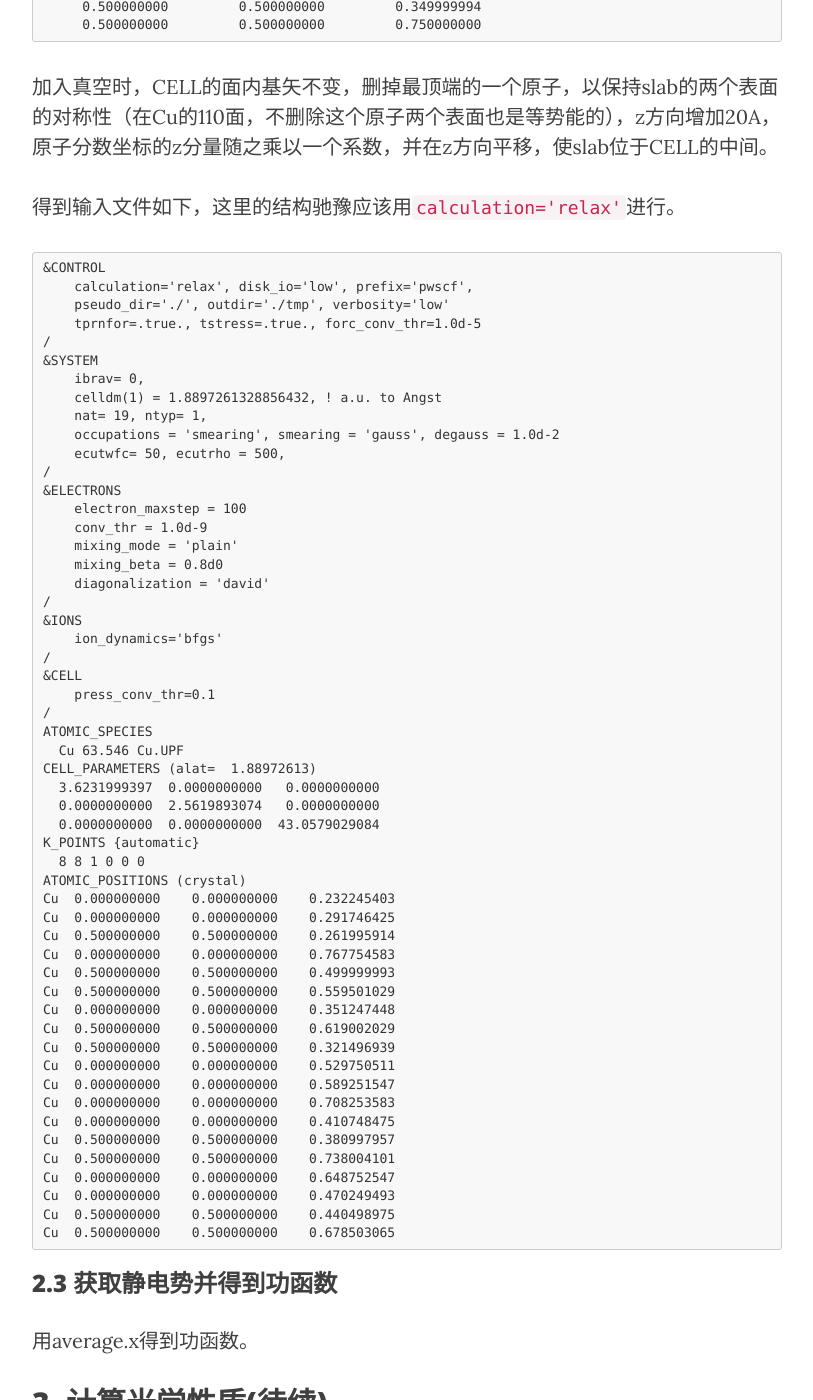
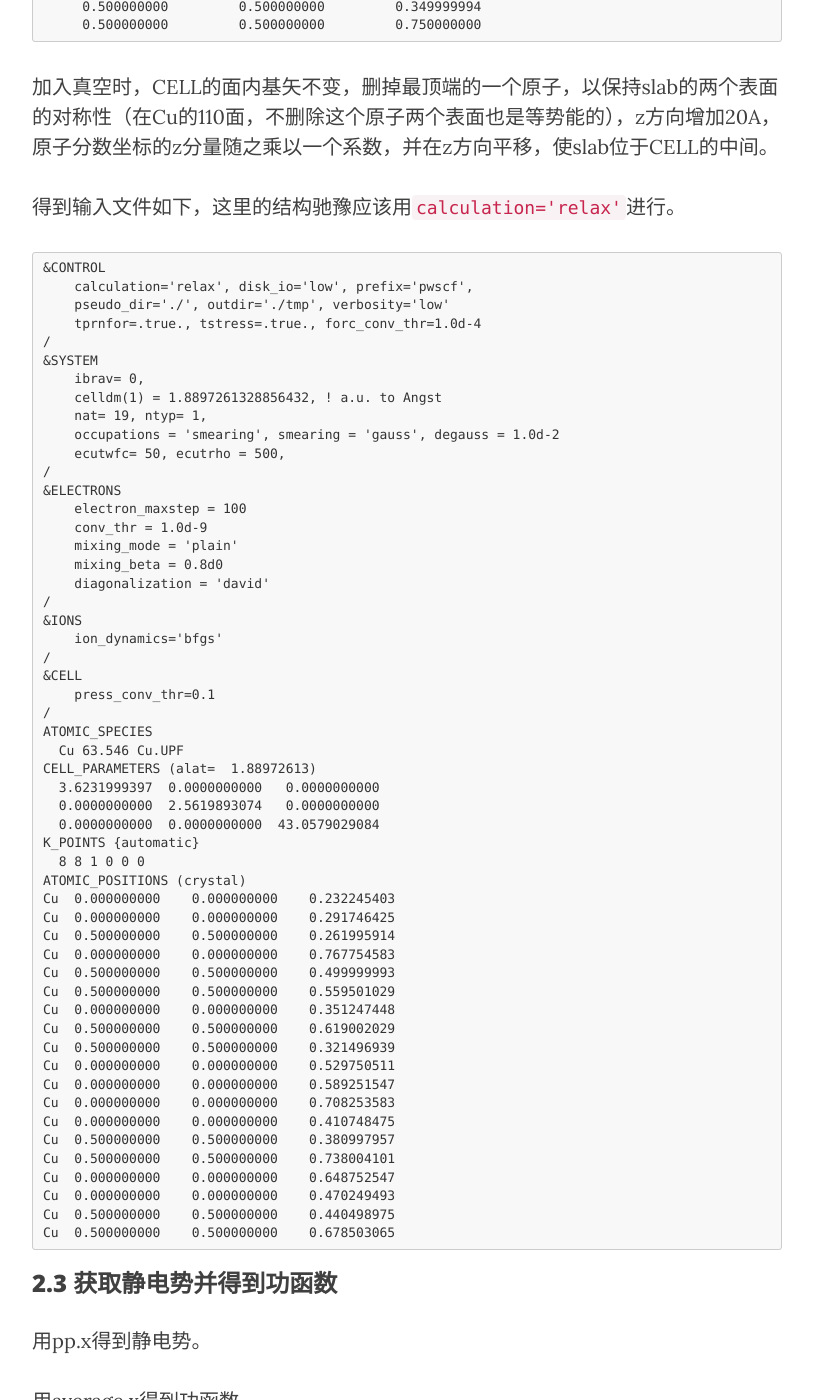
Before and after one commit to yyyu200/DFTbook, a Jekyll site: the page built from _posts/2019-04-01-HandsOn.md, in a window 1280 px wide and 1400 px high, scrolled down 15529 px. Shown: the whole window, without its empty margins (233-1046 px from the left). Built offline with Jekyll 4.4.1, drawn with Linux system fonts in a browser that asks for light colours; nearby versions of some CDN libraries; formulas are drawn with MathJax 3; comment, search, counter and statistics services are not loaded.

Commit message:
modify at20190517-09:40:25-aliyun

````diff
--- a/_posts/2019-04-01-HandsOn.md
+++ b/_posts/2019-04-01-HandsOn.md
@@ -532,7 +532,7 @@ Direct
 &CONTROL
     calculation='relax', disk_io='low', prefix='pwscf',
     pseudo_dir='./', outdir='./tmp', verbosity='low'
-    tprnfor=.true., tstress=.true., forc_conv_thr=1.0d-5
+    tprnfor=.true., tstress=.true., forc_conv_thr=1.0d-4
 /
 &SYSTEM
     ibrav= 0,
@@ -585,6 +585,8 @@ Cu  0.500000000    0.500000000    0.678503065
 ```
 
 ### 2.3 获取静电势并得到功函数
+用pp.x得到静电势。
+
 用average.x得到功函数。
 
 ## 3. 计算光学性质(待续)
````
Also changed, not shown: other parts of _posts/2019-04-01-HandsOn.md (+3 -0 lines), _posts/2019-04-07-TransCell.md (+16 -0 lines), img/cu110slab.png (added), 1 other file.
